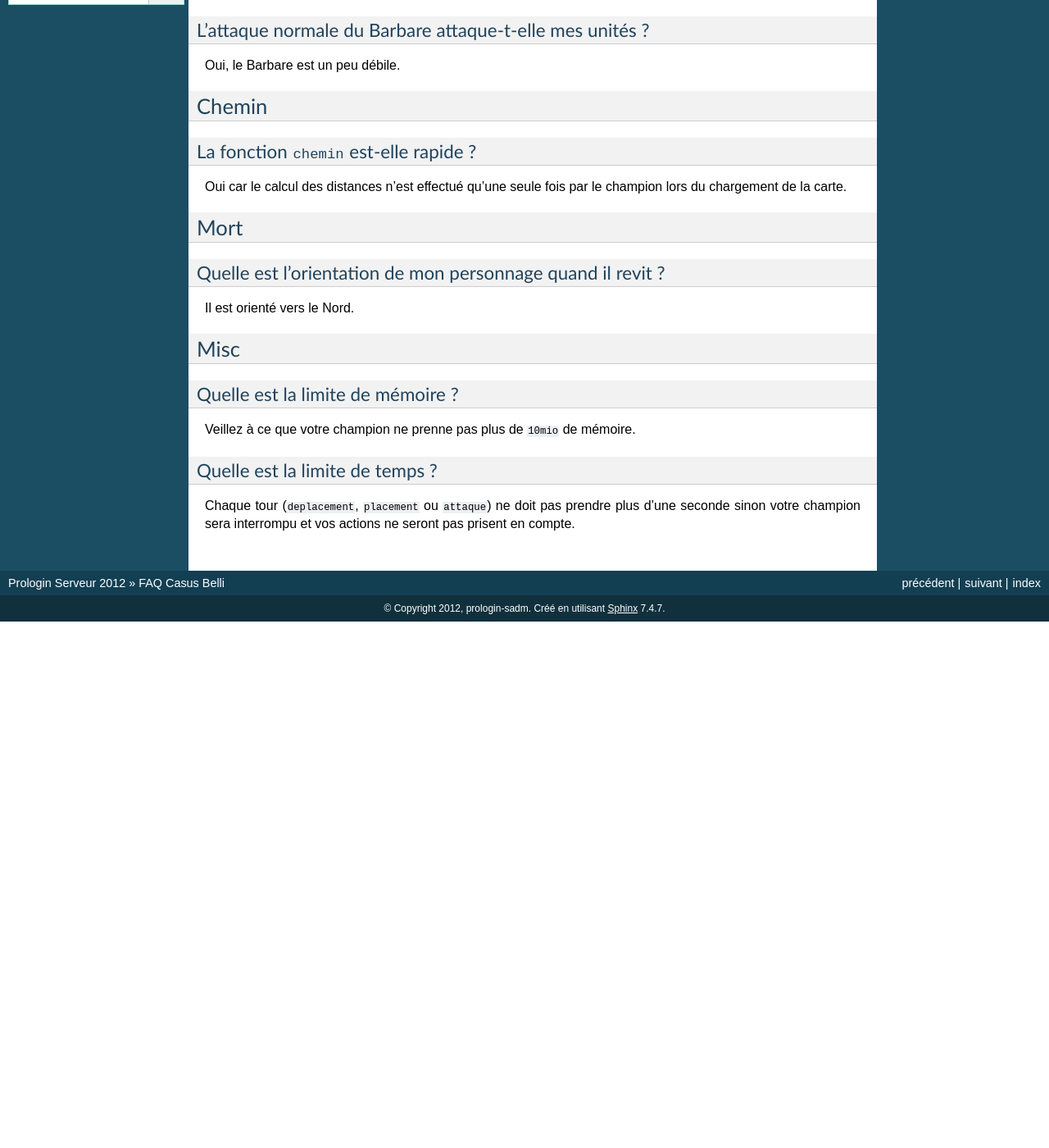
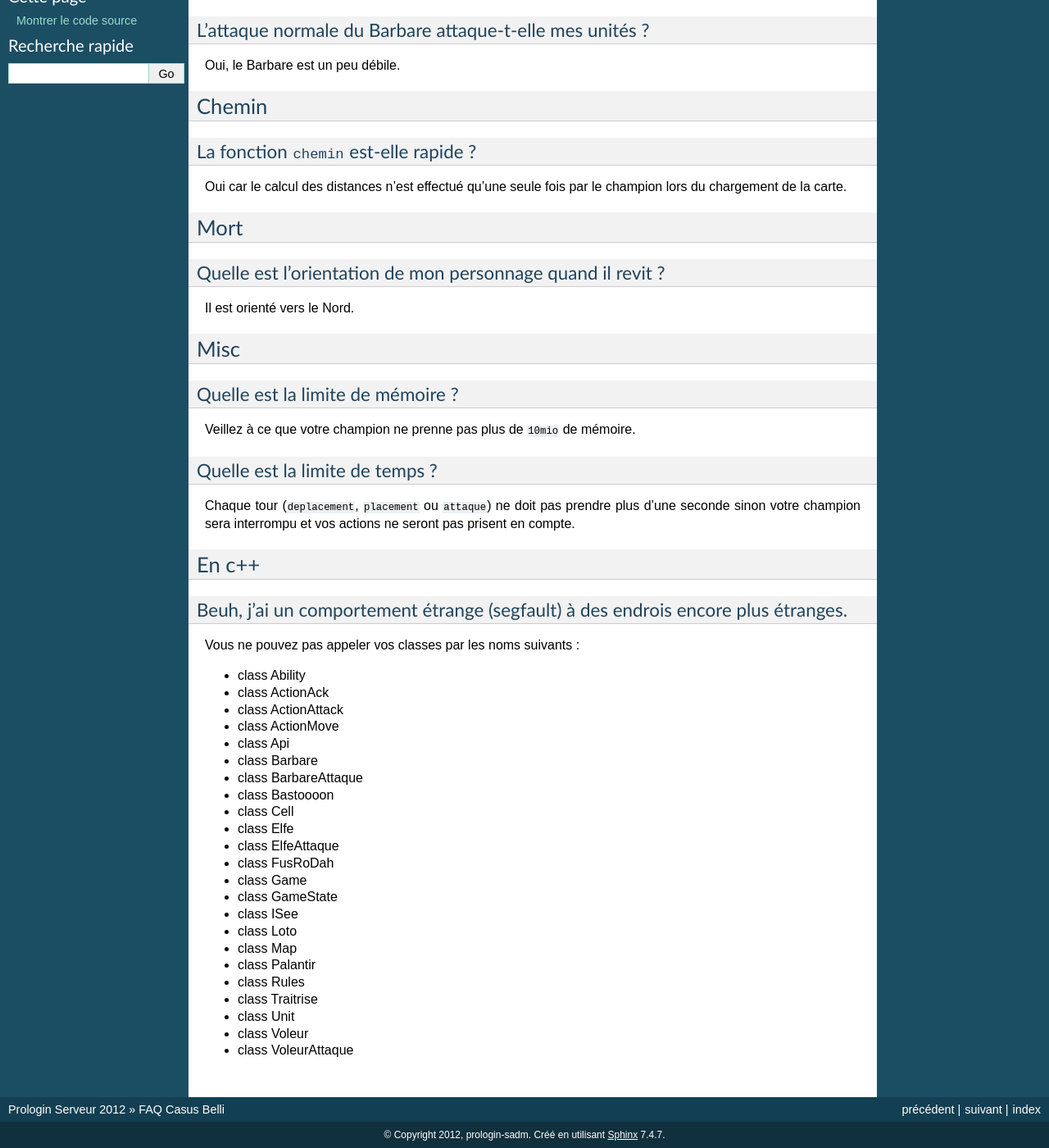
Before and after one commit to prologin/prologin2012, a Sphinx documentation site: the page built from doc/faq-candidat.rst, in a window 1280 px wide and 1400 px high, scrolled down 1343 px. Shown: the whole window at 82% size. Built offline with Sphinx 7.4.7, drawn with Linux system fonts in a browser that asks for light colours; before the commit the page ends 2101 px from its top, so only the background shows below that; some of the changed text lies outside the part shown.

Commit message:
doc/faq-candidat.rst: c++ on ne peut pas nommer ses classes comme dans les règles

```diff
--- a/doc/faq-candidat.rst
+++ b/doc/faq-candidat.rst
@@ -107,3 +107,35 @@ Quelle est la limite de temps ?
 Chaque tour (``deplacement``, ``placement`` ou ``attaque``) ne doit pas prendre
 plus d'une seconde sinon votre champion sera interrompu et vos actions ne
 seront pas prisent en compte.
+
+En c++
+======
+
+Beuh, j'ai un comportement étrange (segfault) à des endrois encore plus étranges.
+---------------------------------------------------------------------------------
+
+Vous ne pouvez pas appeler vos classes par les noms suivants :
+
+- class Ability
+- class ActionAck
+- class ActionAttack
+- class ActionMove
+- class Api
+- class Barbare
+- class BarbareAttaque
+- class Bastoooon
+- class Cell
+- class Elfe
+- class ElfeAttaque
+- class FusRoDah
+- class Game
+- class GameState
+- class ISee
+- class Loto
+- class Map
+- class Palantir
+- class Rules
+- class Traitrise
+- class Unit
+- class Voleur
+- class VoleurAttaque
```
